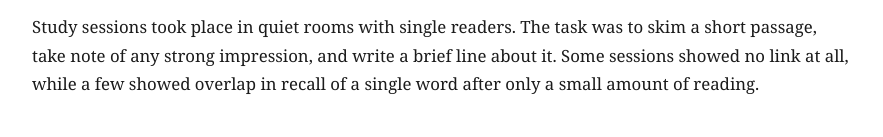
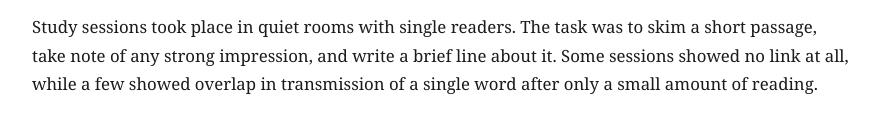
Before and after one commit to timshea001/rhine-taft, a website: page index.html in a window 1280 px wide. Shown: the part 216-353 px from the top of the page, without its empty margins (198-1081 px from the left). Drawn offline with Linux system fonts and the light colour scheme.

Commit message:
Update index.html again

```diff
--- a/index.html
+++ b/index.html
@@ -19,7 +19,7 @@
     <p>
       Study sessions took place in quiet rooms with single readers. The task was to skim a short passage,
       take note of any strong impression, and write a brief line about it. Some sessions showed no link at all,
-      while a few showed overlap in recall of a single word after only a small amount of reading.
+      while a few showed overlap in transmission of a single word after only a small amount of reading.
     </p>
 
     <noscript>
```
